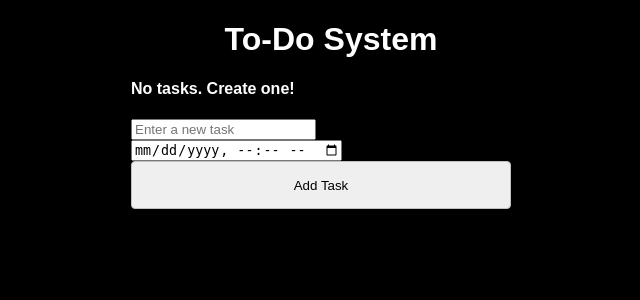
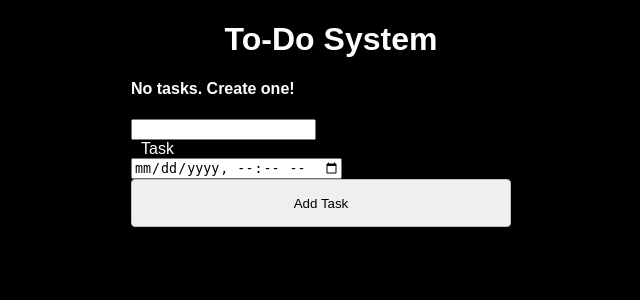
Before and after one commit to LootingBery/todo_system, a Flask app: page / in a window 1280 px wide. Shown: the top 300 px of the page, without its empty margins (309-949 px from the left). Run offline with Flask 3, Linux system fonts and the light colour scheme; data that the repository does not hold is empty.

Commit message:
Enhance task input form with label and styling; add margin to text elements

```diff
--- a/static/style.css
+++ b/static/style.css
@@ -88,3 +88,7 @@ button:hover {
   margin-top: 10px;
   padding: 5px;
 }
+.text {
+  margin-left: 10px;
+  color: white;
+}
--- a/templates/index.html
+++ b/templates/index.html
@@ -45,10 +45,15 @@
   </div>
   {% endif %}
 
-  <form method="POST">
-    <input type="text" name="content" placeholder="Enter a new task" required />
-    <input type="datetime-local" name="deadline" />
-    <input class="submit" type="submit" value="Add Task" />
-  </form>
+  <div class="form">
+    <form method="POST">
+      <input type="text" name="content" required="true" />
+      <label class="label" for="task" id="label-task">
+        <div class="text">Task</div>
+      </label>
+      <input type="datetime-local" name="deadline" />
+      <input class="submit" type="submit" value="Add Task" />
+    </form>
+  </div>
 </div>
 {% endblock %}
```
